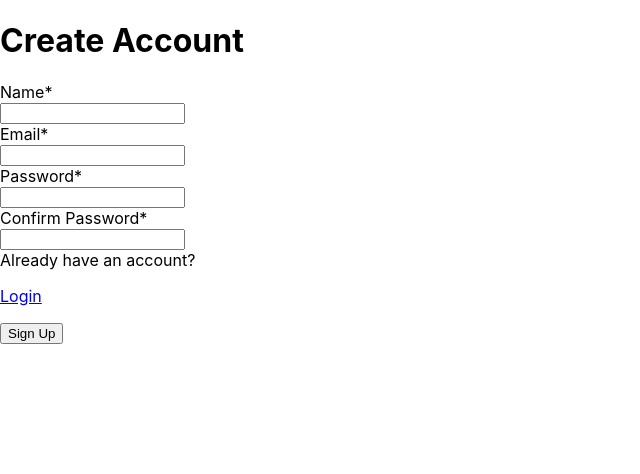
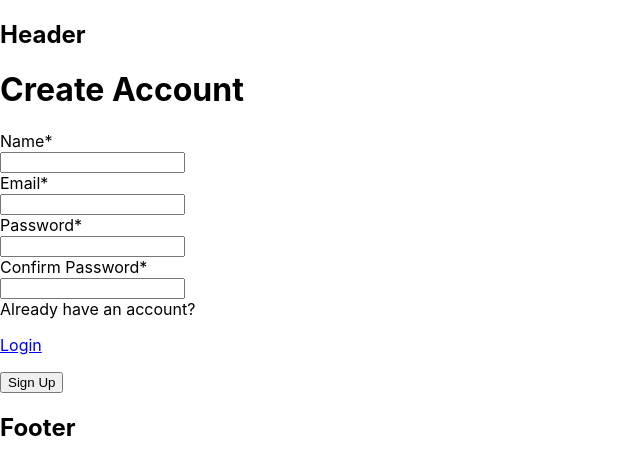
Before and after one commit to Build-Week-PT-Dad-Jokes/Front-End, a React (Create React App) app: page /signup in a window 1280 px wide. Shown: the top 474 px of the page, without its empty margins (0-640 px from the left). Built offline with nearby package versions, Linux system fonts and the light colour scheme.

Commit message:
react router additions

```diff
--- a/src/App.js
+++ b/src/App.js
@@ -4,15 +4,18 @@ import {Route} from "react-router"
 //component import
 import FormikAccountForm from './components/user/CreateAccount'
 import FormikLoginForm from './components/user/Login'
+import Header from "./components/Header"
+import Footer from "./components/Footer"
 
 function App() {
   return (
     <div className="App">
+      <Header />
       <Route
         exact
         path="/signup"
-        render={()=>
-          <FormikAccountForm validateOnChange={false} validateOnBlur={false}/>
+        render={(props)=>
+          <FormikAccountForm props={props} validateOnChange={false} validateOnBlur={false}/>
         }
       />
       <Route
@@ -22,6 +25,7 @@ function App() {
           <FormikLoginForm validateOnChange={false} validateOnBlur={false}/>
         }
       />
+      <Footer />
     </div>
   );
 }
--- /dev/null
+++ b/src/components/Footer.js
@@ -0,0 +1,9 @@
+import React from "react"
+
+function Footer() {
+    return (
+        <h2>Footer</h2>
+    )
+}
+
+export default Footer
--- /dev/null
+++ b/src/components/Header.js
@@ -0,0 +1,9 @@
+import React from "react"
+
+function Header() {
+    return (
+        <h2>Header</h2>
+    )
+}
+
+export default Header
--- a/src/components/user/CreateAccount.js
+++ b/src/components/user/CreateAccount.js
@@ -4,7 +4,7 @@ import * as Yup from "yup";
 import axios from "axios"
 import {Link} from "react-router-dom"
 
-function CreateForm({status, values, errors, touched, isSubmitting }) {
+function CreateForm({history, status, values, errors, touched, isSubmitting }) {
 
   const checkForError = (type) => {
         return touched[type] && errors[type]
@@ -60,7 +60,6 @@ function CreateForm({status, values, errors, touched, isSubmitting }) {
             <Link to="/login">
               <p>Login</p>
             </Link>
-            {/* <a href={}>Login</a> */}
         </div>
 
         <button
@@ -111,6 +110,9 @@ handleSubmit(values, { resetForm, setErrors, setSubmitting, setStatus }) {
           setSubmitting(false);
           setStatus(response.data)
         })
+        .then(resp=>{
+
+        })
         .catch(err => {
           console.log(err);
           setSubmitting(false);
```
